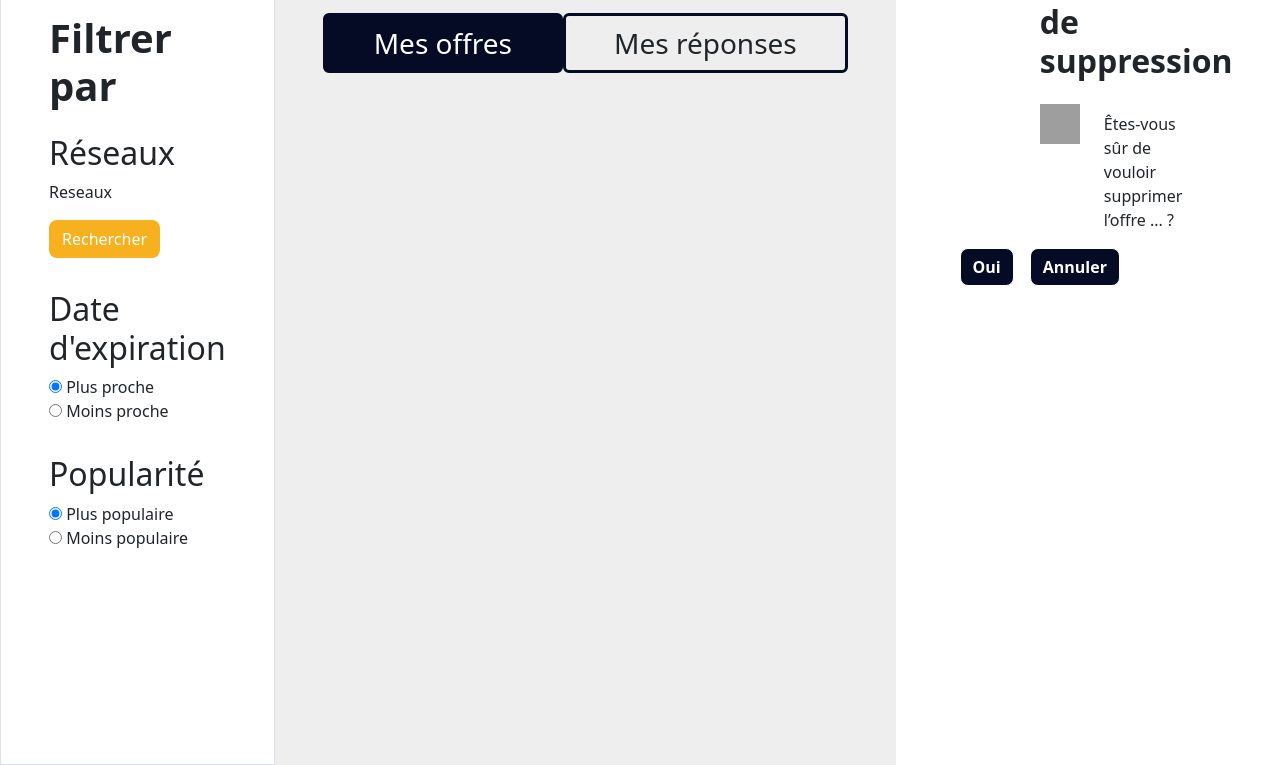
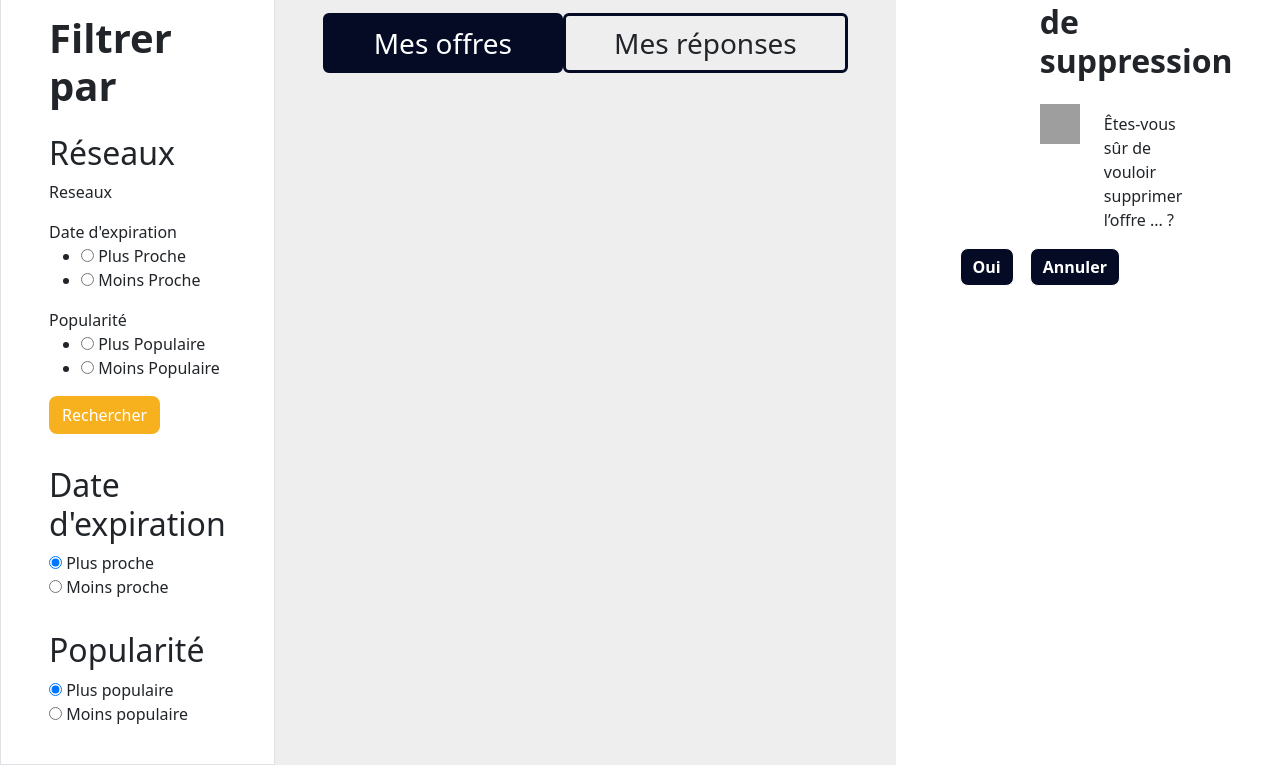
Before and after one commit to Joann45/Projet-Mutualisation, a Flask app: page /home/mes-offres in a window 1280 px wide. Shown: the part 431-1196 px from the top of the page. Run offline with Flask 3, Linux system fonts and the light colour scheme; the visitor is signed in with stand-in values (Sample User, id 1); data that the repository does not hold is empty; some libraries are stand-ins or nearby versions; grey boxes are pictures that could not be loaded.

Commit message:
création de form pour date et popularité

```diff
--- a/src/forms/RechercheOffreForm.py
+++ b/src/forms/RechercheOffreForm.py
@@ -45,3 +45,13 @@ class SelectRechercheOffreForm(FlaskForm):
     widget = widgets.ListWidget(prefix_label=False)
     option_widget = widgets.CheckboxInput()
     reseaux = MultiCheckboxField('Reseaux')
+
+class SelectDateProximité(FlaskForm):
+
+    id = HiddenField("id")
+    proxi = RadioField("Date d'expiration")
+
+class SelectPopularité(FlaskForm):
+
+    id = HiddenField("id")
+    pop = RadioField("Popularité")
--- a/src/templates/filtrage_mes_offres.html
+++ b/src/templates/filtrage_mes_offres.html
@@ -10,6 +10,8 @@
                 <div>
                     <form action="{{ url_for('mes_offres') }}" method="post">
                         {{ form.hidden_tag() }} {{ form.reseaux.label }} {{ form.reseaux() }}
+                        {{ formd.hidden_tag() }} {{ formd.proxi.label }} {{ formd.proxi() }}
+                        {{ formp.hidden_tag() }} {{ formp.pop.label }} {{ formp.pop() }}
                         <button type="submit" class="btn btn-base rounded-3">  Rechercher </button>
                     </form>
                 </div>
@@ -19,6 +21,7 @@
             <div class="my-3">
                 <h2>Date d'expiration</h2>
 
+                <form action="" method="post" name="dateform">
                     <div>
                         <input type="radio" id="plus_proche" name="anciennete" value="plus_proche" checked>
                         <label for="plus_proche">Plus proche</label>
@@ -28,6 +31,7 @@
                         <input type="radio" id="moins_proche" name="anciennete" value="moins_proche">
                         <label for="moins_proche">Moins proche</label>
                     </div>
+                </form>
 
             </div>
 
--- a/src/views.py
+++ b/src/views.py
@@ -20,7 +20,7 @@ from src.forms.ReseauForm import ReseauForm, AddUtilisateurReseauForm
 from hashlib import sha256
 from flask_security import Security, SQLAlchemySessionUserDatastore
 from src.forms.ReseauForm import SelectReseauForm
-from src.forms.RechercheOffreForm import SelectRechercheOffreForm
+from src.forms.RechercheOffreForm import SelectRechercheOffreForm, SelectDateProximité, SelectPopularité
 import os
 from functools import wraps
 from flask import abort
@@ -387,6 +387,12 @@ def mes_offres():
     f_select_reseau = SelectRechercheOffreForm()
     f_select_reseau.reseaux.choices = [(reseau.id_reseau, reseau.nom_reseau) for reseau in les_reseaux]
 
+    proximité_date = SelectDateProximité()
+    proximité_date.proxi.choices = ["Plus Proche", "Moins Proche"]
+
+    popularité = SelectPopularité()
+    popularité.pop.choices = ["Plus Populaire", "Moins Populaire"]
+
     id_reseaux_elu =  f_select_reseau.reseaux.data
     les_reseaux_elu = []
 
@@ -398,7 +404,7 @@ def mes_offres():
 
     if les_reseaux_elu != []:
         les_offres = filtrage_des_offrres_par_reseux(les_reseaux_elu, les_offres)
-    return render_template('mes-offres.html', offres=les_offres,form=f_select_reseau)
+    return render_template('mes-offres.html', offres=les_offres,form=f_select_reseau,formd=proximité_date, formp=popularité)
 
 def filtrage_des_offrres_par_reseux(les_reseaux_elu, les_offres):
     offre_voulu = set()
@@ -420,6 +426,12 @@ def les_offres():
     f_select_reseau = SelectRechercheOffreForm()
     f_select_reseau.reseaux.choices = [(reseau.id_reseau, reseau.nom_reseau) for reseau in les_reseaux]
 
+    proximité_date = SelectDateProximité()
+    proximité_date.proxi.choices = ["Plus Proche", "Moins Proche"]
+
+    popularité = SelectPopularité()
+    popularité.pop.choices = ["Plus Populaire", "Moins Populaire"]
+
     id_reseaux_elu =  f_select_reseau.reseaux.data
     les_reseaux_elu = []
 
@@ -434,7 +446,7 @@ def les_offres():
 
 
 
-    return render_template('les-offres.html', offres=les_offres,form=f_select_reseau)
+    return render_template('les-offres.html', offres=les_offres,form=f_select_reseau,formd=proximité_date, formp=popularité)
 
 @app.route('/home/offre_personnel/<int:id_offre>')
 @login_required
@@ -468,6 +480,12 @@ def mes_reponses():
     f_select_reseau = SelectRechercheOffreForm()
     f_select_reseau.reseaux.choices = [(reseau.id_reseau, reseau.nom_reseau) for reseau in les_reseaux]
 
+    proximité_date = SelectDateProximité()
+    proximité_date.proxi.choices = ["Plus Proche", "Moins Proche"]
+
+    popularité = SelectPopularité()
+    popularité.pop.choices = ["Plus Populaire", "Moins Populaire"]
+
     id_reseaux_elu =  f_select_reseau.reseaux.data
     les_reseaux_elu = []
 
@@ -475,12 +493,13 @@ def mes_reponses():
         for r in id_reseaux_elu:
             les_reseaux_elu.append(f_select_reseau.reseaux.choices[int(r)-1][0])
 
+
     les_reponses = Reponse.query.filter_by(id_utilisateur=current_user.id_utilisateur).all()
 
     if les_reseaux_elu != []:
         les_reponses = filtrage_des_reponses_par_reseux(les_reseaux_elu, les_reponses)
 
-    return render_template('mes-reponses.html', reponses=les_reponses, form=f_select_reseau)
+    return render_template('mes-reponses.html', reponses=les_reponses, form=f_select_reseau, formd=proximité_date, formp=popularité)
 def filtrage_des_reponses_par_reseux(les_reseaux_elu, les_reponses):
     rep_voulu = set()
     for rep in les_reponses:
```
Also changed, not shown: 1 other file. Lines whose indentation alone changed are shown as unchanged.
